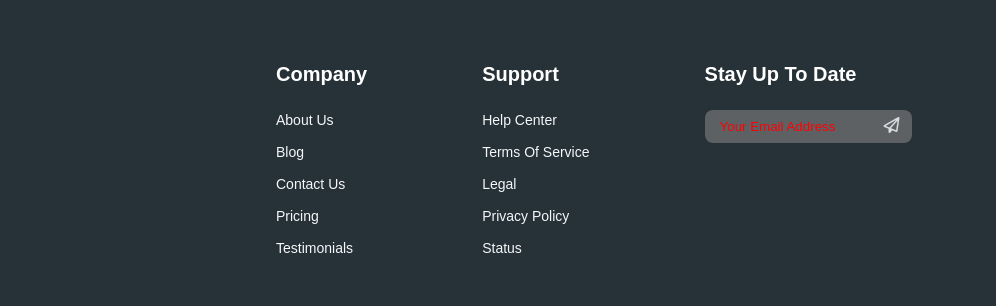
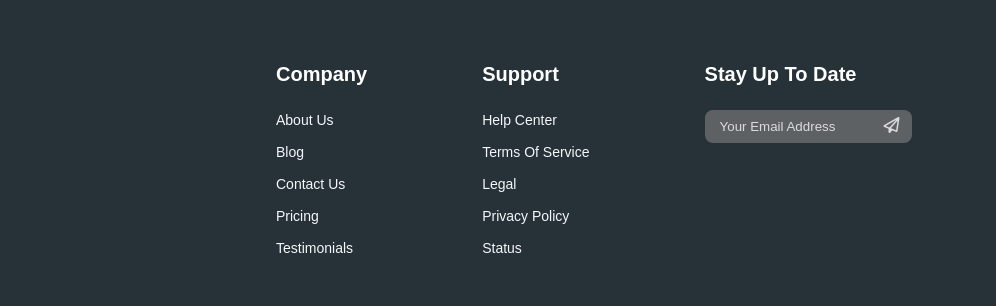
Before and after one commit to iyiu9akhan/nexcent, a plain HTML site: page index.html in a window 1280 px wide. Shown: the part 3965-4271 px from the top of the page, 284-1280 px from the left. Drawn offline with Linux system fonts and the light colour scheme; files whose address does not match are found by name.

Commit message:
repush for chnge mail

```diff
--- a/css/style.css
+++ b/css/style.css
@@ -677,8 +677,7 @@ a {
 
 #footer .footer-right .stay-up-date input::placeholder {
     text-transform: capitalize;
-    /* color: #D9DBE1; */
-    color: red;
+    color: #D9DBE1;
 }
 
 /* footer section  */
```
